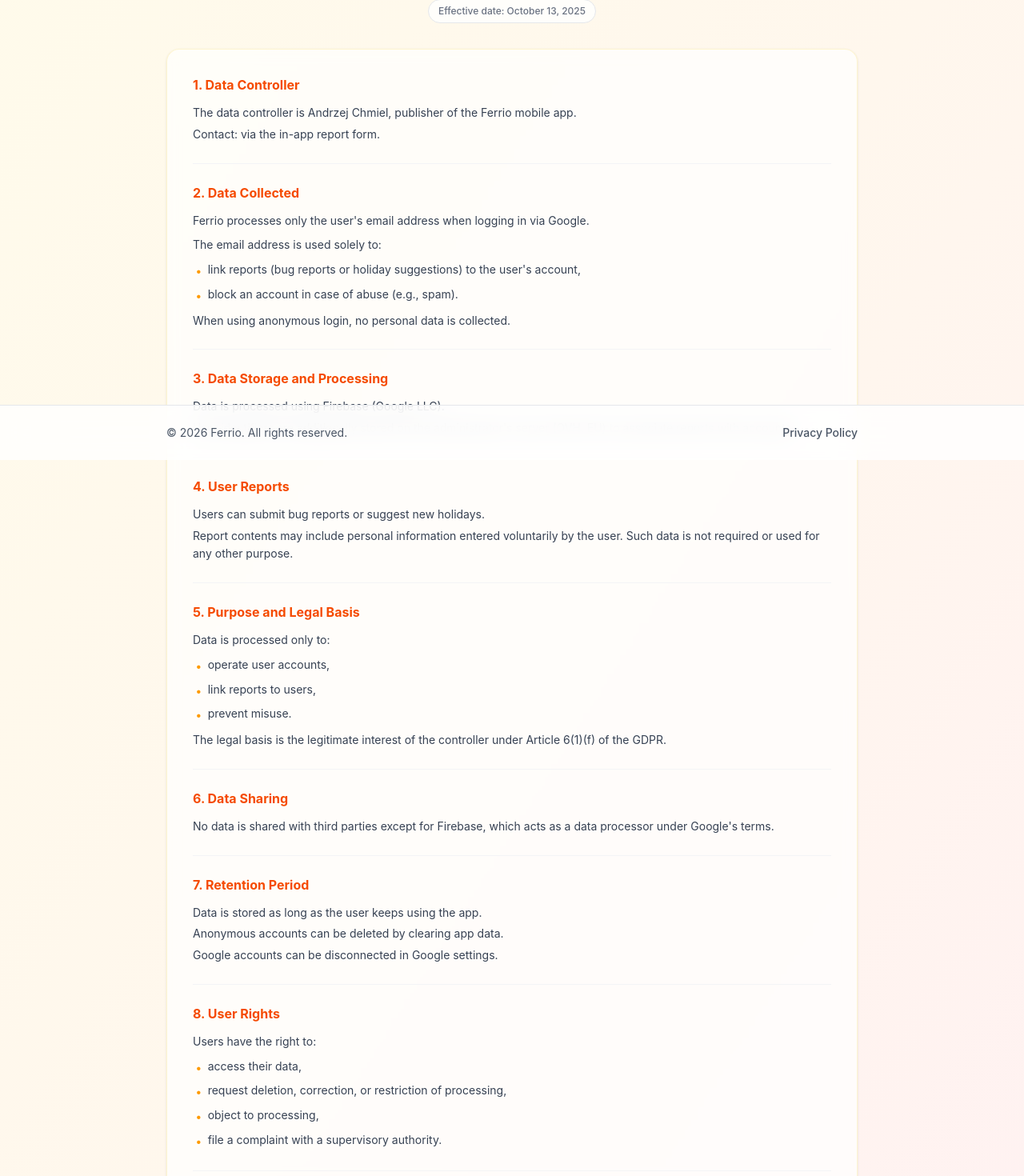
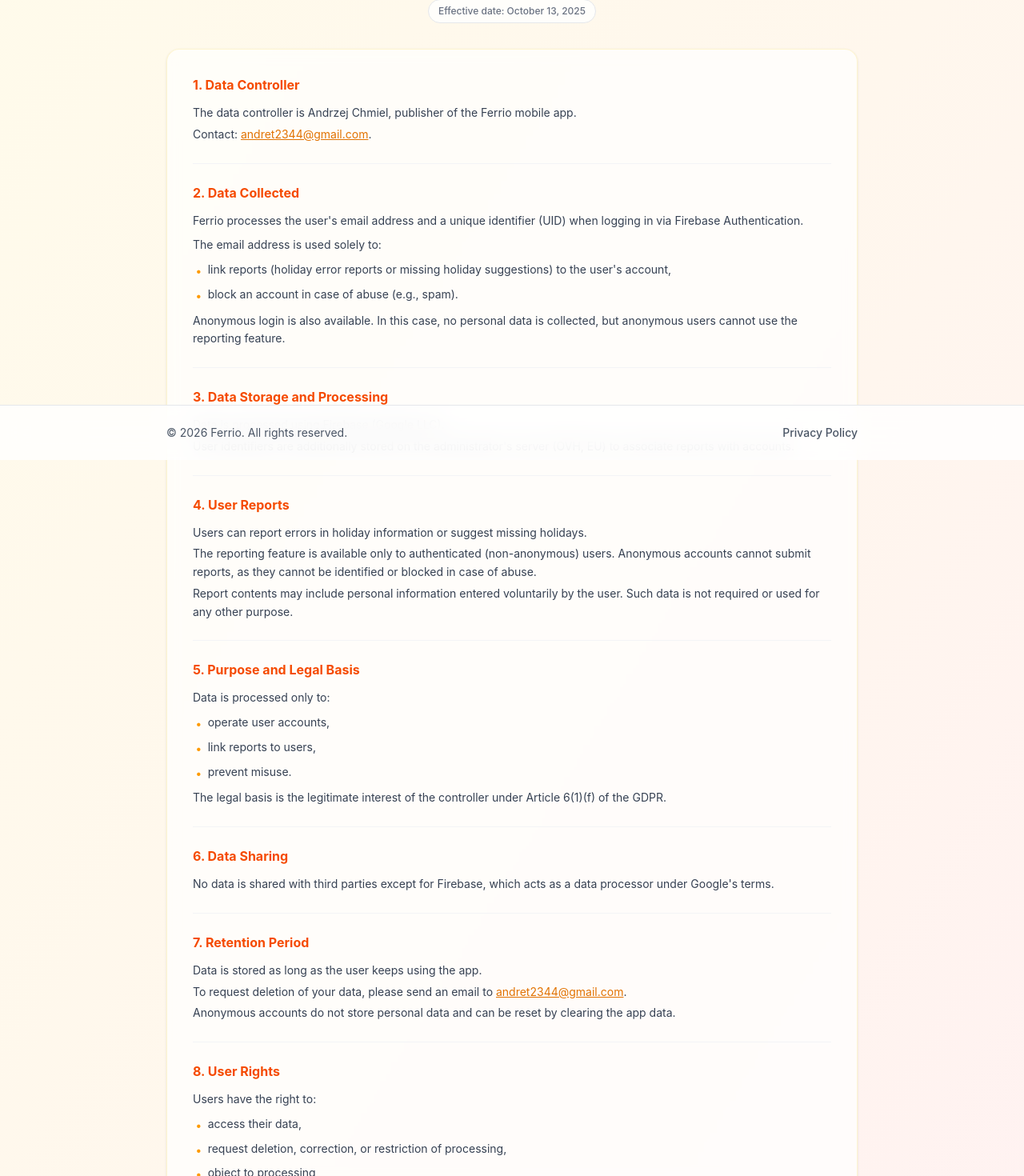
Before and after one commit to andret2344/ferrio-app, a React (Vite) app: page /privacy in a window 1280 px wide. Shown: the part 225-1695 px from the top of the page at 80% size. Built offline with nearby package versions, Linux system fonts and the light colour scheme.

Commit message:
Update
Took 14 minutes

```diff
--- a/src/i18n/locales/en.json
+++ b/src/i18n/locales/en.json
@@ -45,19 +45,21 @@
 		"effectiveDate": "Effective date: October 13, 2025",
 		"s1Title": "1. Data Controller",
 		"s1p1": "The data controller is Andrzej Chmiel, publisher of the Ferrio mobile app.",
-		"s1p2": "Contact: via the in-app report form.",
+		"contactEmail": "andret2344@gmail.com",
+		"s1p2": "Contact: <email>{{contactEmail}}</email>.",
 		"s2Title": "2. Data Collected",
-		"s2p1": "Ferrio processes only the user's email address when logging in via Google.",
+		"s2p1": "Ferrio processes the user's email address and a unique identifier (UID) when logging in via Firebase Authentication.",
 		"s2p2": "The email address is used solely to:",
-		"s2i1": "link reports (bug reports or holiday suggestions) to the user's account,",
+		"s2i1": "link reports (holiday error reports or missing holiday suggestions) to the user's account,",
 		"s2i2": "block an account in case of abuse (e.g., spam).",
-		"s2p3": "When using anonymous login, no personal data is collected.",
+		"s2p3": "Anonymous login is also available. In this case, no personal data is collected, but anonymous users cannot use the reporting feature.",
 		"s3Title": "3. Data Storage and Processing",
 		"s3p1": "Data is processed using Firebase (Google LLC).",
 		"s3p2": "User identifiers are additionally stored on the administrator's server (OVH, EU) to associate reports with accounts.",
 		"s4Title": "4. User Reports",
-		"s4p1": "Users can submit bug reports or suggest new holidays.",
-		"s4p2": "Report contents may include personal information entered voluntarily by the user. Such data is not required or used for any other purpose.",
+		"s4p1": "Users can report errors in holiday information or suggest missing holidays.",
+		"s4p2": "The reporting feature is available only to authenticated (non-anonymous) users. Anonymous accounts cannot submit reports, as they cannot be identified or blocked in case of abuse.",
+		"s4p3": "Report contents may include personal information entered voluntarily by the user. Such data is not required or used for any other purpose.",
 		"s5Title": "5. Purpose and Legal Basis",
 		"s5p1": "Data is processed only to:",
 		"s5i1": "operate user accounts,",
@@ -68,8 +70,8 @@
 		"s6p1": "No data is shared with third parties except for Firebase, which acts as a data processor under Google's terms.",
 		"s7Title": "7. Retention Period",
 		"s7p1": "Data is stored as long as the user keeps using the app.",
-		"s7p2": "Anonymous accounts can be deleted by clearing app data.",
-		"s7p3": "Google accounts can be disconnected in Google settings.",
+		"s7p2": "To request deletion of your data, please send an email to <email>{{contactEmail}}</email>.",
+		"s7p3": "Anonymous accounts do not store personal data and can be reset by clearing the app data.",
 		"s8Title": "8. User Rights",
 		"s8p1": "Users have the right to:",
 		"s8i1": "access their data,",
--- a/src/i18n/locales/pl.json
+++ b/src/i18n/locales/pl.json
@@ -45,19 +45,21 @@
 		"effectiveDate": "Data wejścia w życie: 13 października 2025",
 		"s1Title": "1. Administrator danych",
 		"s1p1": "Administratorem danych osobowych jest Andrzej Chmiel, wydawca aplikacji Ferrio.",
-		"s1p2": "Kontakt: poprzez formularz zgłoszeń w aplikacji.",
+		"contactEmail": "andret2344@gmail.com",
+		"s1p2": "Kontakt: <email>{{contactEmail}}</email>.",
 		"s2Title": "2. Zakres przetwarzanych danych",
-		"s2p1": "Aplikacja Ferrio przetwarza jedynie adres e-mail użytkownika w przypadku logowania za pomocą konta Google.",
+		"s2p1": "Aplikacja Ferrio przetwarza adres e-mail użytkownika oraz unikalny identyfikator (UID) w przypadku logowania za pomocą Firebase Authentication.",
 		"s2p2": "Adres e-mail jest używany wyłącznie do:",
-		"s2i1": "przypisania raportów (zgłoszeń błędów lub propozycji świąt) do konta użytkownika,",
+		"s2i1": "przypisania zgłoszeń (błędów w informacjach o świętach lub propozycji brakujących świąt) do konta użytkownika,",
 		"s2i2": "ewentualnego zablokowania konta w przypadku nadużyć (np. spamu).",
-		"s2p3": "W przypadku logowania anonimowego żadne dane osobowe nie są zbierane.",
+		"s2p3": "Dostępne jest również logowanie anonimowe. W takim przypadku żadne dane osobowe nie są zbierane, ale użytkownicy anonimowi nie mogą korzystać z funkcji zgłoszeń.",
 		"s3Title": "3. Źródło danych i miejsce przechowywania",
 		"s3p1": "Dane są przetwarzane w usługach Firebase (Google LLC).",
 		"s3p2": "Identyfikatory kont użytkowników są przechowywane dodatkowo na serwerze administratora (OVH, UE) w celu powiązania raportów z kontem.",
 		"s4Title": "4. Raporty użytkowników",
-		"s4p1": "Użytkownicy mogą wysyłać zgłoszenia błędów lub propozycje nowych świąt.",
-		"s4p2": "Treść raportu może zawierać dane osobowe podane dobrowolnie przez użytkownika – administrator nie prosi o takie dane i nie wykorzystuje ich do innych celów.",
+		"s4p1": "Użytkownicy mogą zgłaszać błędy w informacjach o świętach lub proponować brakujące święta.",
+		"s4p2": "Funkcja zgłoszeń jest dostępna wyłącznie dla zalogowanych (nieanonimowych) użytkowników. Konta anonimowe nie mogą wysyłać zgłoszeń, ponieważ nie można ich zidentyfikować ani zablokować w przypadku nadużyć.",
+		"s4p3": "Treść zgłoszenia może zawierać dane osobowe podane dobrowolnie przez użytkownika – administrator nie prosi o takie dane i nie wykorzystuje ich do innych celów.",
 		"s5Title": "5. Cele i podstawa przetwarzania",
 		"s5p1": "Dane są przetwarzane wyłącznie w celu:",
 		"s5i1": "obsługi konta użytkownika,",
@@ -68,8 +70,8 @@
 		"s6p1": "Dane nie są przekazywane osobom trzecim, z wyjątkiem usług Firebase, które działają jako podmiot przetwarzający dane zgodnie z regulaminem Google.",
 		"s7Title": "7. Okres przechowywania",
 		"s7p1": "Dane są przechowywane tak długo, jak użytkownik korzysta z aplikacji.",
-		"s7p2": "Konto anonimowe można usunąć przez wyczyszczenie danych aplikacji.",
-		"s7p3": "Konto Google można odłączyć w ustawieniach Google.",
+		"s7p2": "Aby poprosić o usunięcie danych, należy wysłać wiadomość e-mail na adres <email>{{contactEmail}}</email>.",
+		"s7p3": "Konta anonimowe nie przechowują danych osobowych i mogą zostać zresetowane przez wyczyszczenie danych aplikacji.",
 		"s8Title": "8. Prawa użytkownika",
 		"s8p1": "Użytkownik ma prawo do:",
 		"s8i1": "dostępu do swoich danych,",
--- a/src/pages/PrivacyPolicy.tsx
+++ b/src/pages/PrivacyPolicy.tsx
@@ -1,7 +1,8 @@
 import * as React from 'react';
-import {useTranslation} from 'react-i18next';
+import {Trans, useTranslation} from 'react-i18next';
 import {Shield} from 'lucide-react';
 
+const emailLinkClass = 'text-amber-600 dark:text-amber-400 underline hover:text-amber-700 dark:hover:text-amber-300';
 const sectionTitleClass = 'text-base font-bold text-orange-600 dark:text-orange-400 mb-3';
 const paraClass = 'text-sm text-gray-700 dark:text-gray-300 leading-relaxed';
 const listClass = 'mt-2 ml-1 space-y-1.5';
@@ -11,6 +12,17 @@
 
 export function PrivacyPolicy(): React.ReactElement {
 	const {t} = useTranslation();
+	const contactEmail: string = t('privacy.contactEmail');
+	const emailComponents = {
+		email: (
+			<a
+				href={`mailto:${contactEmail}`}
+				className={emailLinkClass}
+			>
+				{contactEmail}
+			</a>
+		)
+	};
 
 	return (
 		<main className='mb-16 sm:mb-20 md:mb-24'>
@@ -30,7 +42,13 @@
 				<section>
 					<h2 className={sectionTitleClass}>{t('privacy.s1Title')}</h2>
 					<p className={paraClass}>{t('privacy.s1p1')}</p>
-					<p className={`${paraClass} mt-1`}>{t('privacy.s1p2')}</p>
+					<p className={`${paraClass} mt-1`}>
+						<Trans
+							i18nKey='privacy.s1p2'
+							values={{contactEmail}}
+							components={emailComponents}
+						/>
+					</p>
 				</section>
 
 				<hr className={dividerClass} />
@@ -66,6 +84,7 @@
 					<h2 className={sectionTitleClass}>{t('privacy.s4Title')}</h2>
 					<p className={paraClass}>{t('privacy.s4p1')}</p>
 					<p className={`${paraClass} mt-1`}>{t('privacy.s4p2')}</p>
+					<p className={`${paraClass} mt-1`}>{t('privacy.s4p3')}</p>
 				</section>
 
 				<hr className={dividerClass} />
@@ -102,7 +121,13 @@
 				<section>
 					<h2 className={sectionTitleClass}>{t('privacy.s7Title')}</h2>
 					<p className={paraClass}>{t('privacy.s7p1')}</p>
-					<p className={`${paraClass} mt-1`}>{t('privacy.s7p2')}</p>
+					<p className={`${paraClass} mt-1`}>
+						<Trans
+							i18nKey='privacy.s7p2'
+							values={{contactEmail}}
+							components={emailComponents}
+						/>
+					</p>
 					<p className={`${paraClass} mt-1`}>{t('privacy.s7p3')}</p>
 				</section>
 
```
Also changed, not shown: src/utils/ferrioApi.ts (+6 -2 lines).
